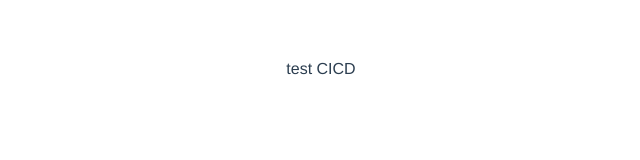
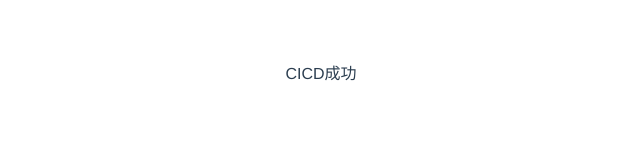
Before and after one commit to supercy/TEST-CICD, a Vue app: page / in a window 1280 px wide. Shown: the top 160 px of the page, without its empty margins (319-959 px from the left). Built offline with nearby package versions, Linux system fonts and the light colour scheme.

Commit message:
修改页面展示

```diff
--- a/src/components/HelloWorld.vue
+++ b/src/components/HelloWorld.vue
@@ -1,6 +1,6 @@
 <template>
   <div class="hello">
-    test CICD
+    CICD成功
   </div>
 </template>
 
```
